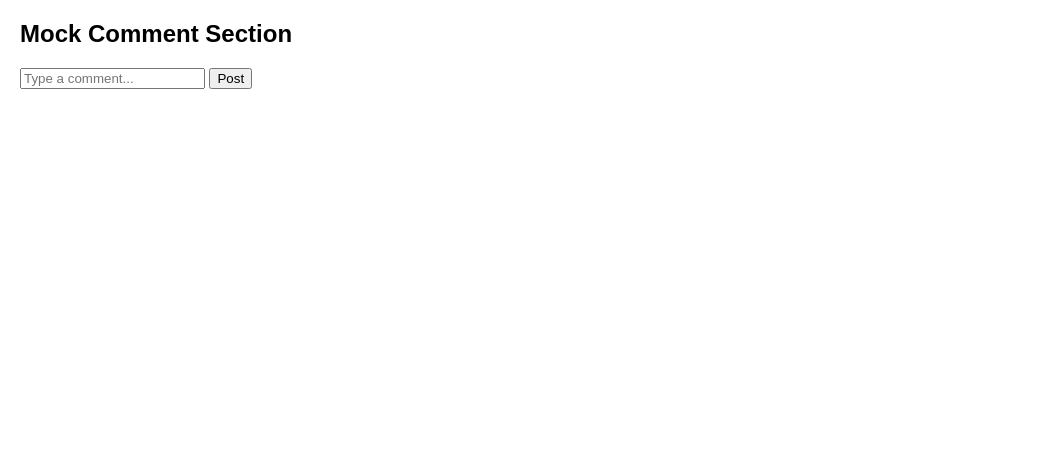
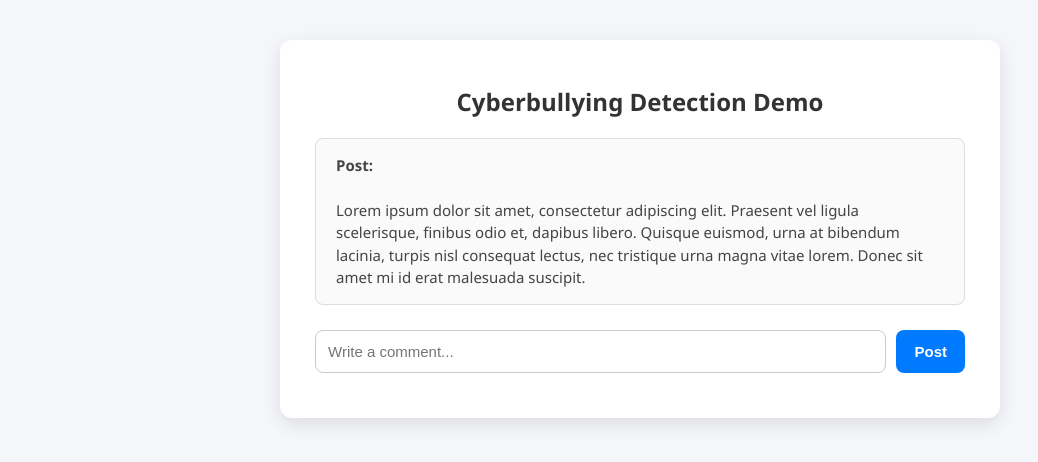
Before and after one commit to finn-mcfarland/SchoolCapstone2025, a plain HTML site: page index.html in a window 1280 px wide. Shown: the whole page, without its empty margins (0-1038 px from the left). Drawn offline with Linux system fonts and the light colour scheme.

Commit message:
Update index.html

```diff
--- a/index.html
+++ b/index.html
@@ -1,24 +1,153 @@
 <!DOCTYPE html>
-<html>
+<html lang="en">
 <head>
-  <title>Mock Comment Section</title>
+  <meta charset="UTF-8">
+  <title>Cyberbullying Detection – Mock Comment Section</title>
   <style>
-    body { font-family: Arial; margin: 20px; }
-    .comment { margin-bottom: 10px; padding: 8px; border: 1px solid #ddd; border-radius: 5px; }
-    .bullying { background-color: #ffcccc; }
-    .not-bullying { background-color: #ccffcc; }
+    body {
+      font-family: "Segoe UI", Tahoma, Geneva, Verdana, sans-serif;
+      background: #f4f6f9;
+      margin: 0;
+      padding: 0;
+      display: flex;
+      justify-content: center;
+      align-items: flex-start;
+      min-height: 100vh;
+    }
+
+    .container {
+      width: 650px;
+      margin-top: 40px;
+      background: #fff;
+      padding: 25px 35px;
+      border-radius: 12px;
+      box-shadow: 0 6px 18px rgba(0, 0, 0, 0.1);
+    }
+
+    h2 {
+      text-align: center;
+      margin-bottom: 20px;
+      color: #333;
+    }
+
+    .post {
+      background: #fafafa;
+      border: 1px solid #ddd;
+      border-radius: 8px;
+      padding: 15px 20px;
+      margin-bottom: 25px;
+      font-size: 15px;
+      line-height: 1.5;
+      color: #444;
+    }
+
+    .input-row {
+      display: flex;
+      gap: 10px;
+      margin-bottom: 20px;
+    }
+
+    #commentInput {
+      flex: 1;
+      padding: 12px;
+      font-size: 15px;
+      border-radius: 8px;
+      border: 1px solid #ccc;
+      transition: border 0.2s;
+    }
+
+    #commentInput:focus {
+      border-color: #007bff;
+      outline: none;
+    }
+
+    button {
+      padding: 12px 18px;
+      font-size: 15px;
+      font-weight: bold;
+      background-color: #007bff;
+      color: #fff;
+      border: none;
+      border-radius: 8px;
+      cursor: pointer;
+      transition: background 0.2s, transform 0.1s;
+    }
+
+    button:hover {
+      background-color: #0056b3;
+      transform: translateY(-1px);
+    }
+
+    #comments {
+      display: flex;
+      flex-direction: column;
+      gap: 12px;
+    }
+
+    .comment {
+      padding: 12px 15px;
+      border-radius: 10px;
+      font-size: 15px;
+      line-height: 1.4;
+      box-shadow: 0 2px 8px rgba(0, 0, 0, 0.05);
+      position: relative;
+    }
+
+    .comment::after {
+      content: attr(data-result);
+      position: absolute;
+      top: 10px;
+      right: 15px;
+      font-size: 13px;
+      font-weight: bold;
+      opacity: 0.8;
+    }
+
+    .bullying {
+      background-color: #ffe5e5;
+      border-left: 6px solid #e74c3c;
+    }
+
+    .bullying::after {
+      color: #e74c3c;
+    }
+
+    .not-bullying {
+      background-color: #e8f9e8;
+      border-left: 6px solid #27ae60;
+    }
+
+    .not-bullying::after {
+      color: #27ae60;
+    }
   </style>
 </head>
 <body>
-  <h2>Mock Comment Section</h2>
-  <input type="text" id="commentInput" placeholder="Type a comment..." />
-  <button onclick="postComment()">Post</button>
-  <div id="comments"></div>
+  <div class="container">
+    <h2>Cyberbullying Detection Demo</h2>
+
+    <div class="post">
+      <strong>Post:</strong><br><br>
+      Lorem ipsum dolor sit amet, consectetur adipiscing elit.
+      Praesent vel ligula scelerisque, finibus odio et, dapibus libero.
+      Quisque euismod, urna at bibendum lacinia, turpis nisl consequat lectus,
+      nec tristique urna magna vitae lorem. Donec sit amet mi id erat malesuada suscipit.
+    </div>
+
+    <div class="input-row">
+      <input type="text" id="commentInput" placeholder="Write a comment..." />
+      <button onclick="postComment()">Post</button>
+    </div>
+
+    <div id="comments"></div>
+  </div>
 
   <script>
     async function postComment() {
       const input = document.getElementById("commentInput");
-      const comment = input.value;
+      const comment = input.value.trim();
+      if (!comment) return;
+
       input.value = "";
 
       const response = await fetch("http://127.0.0.1:8000/classify", {
@@ -31,9 +160,13 @@
 
       const div = document.createElement("div");
       div.className = "comment " + (data.result === "Bullying" ? "bullying" : "not-bullying");
-      div.innerText = data.comment + " -> " + data.result;
+      div.setAttribute("data-result", `${data.result} (${data.response_time_ms} ms)`);
 
-      document.getElementById("comments").appendChild(div);
+      // keep comment text separate from metadata
+      div.innerText = data.comment;
+
+      const comments = document.getElementById("comments");
+      comments.insertBefore(div, comments.firstChild); // newest comment first
     }
   </script>
 </body>
```
